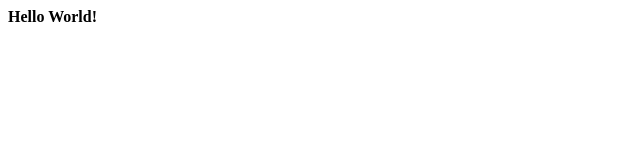
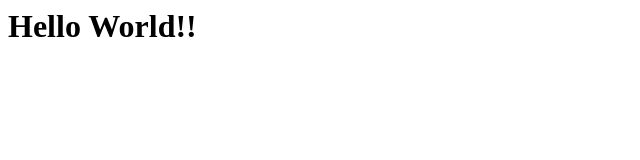
Before and after one commit to sjsu-cmpe272/Ansible-Invictus, a plain HTML site: page index.html in a window 1280 px wide. Shown: the whole page, without its empty margins (0-640 px from the left). Drawn offline with Linux system fonts and the light colour scheme.

Commit message:
Update index.html

```diff
--- a/index.html
+++ b/index.html
@@ -1,8 +1,8 @@
 <html>
 <head>
-<title> Ansible Playbook </title>
+<title> Ansible Assignment </title>
 <body>
-<b>Hello World!<b>
+<h1>Hello World!!</h1>
 </body>
 </head>
 </html>
```
